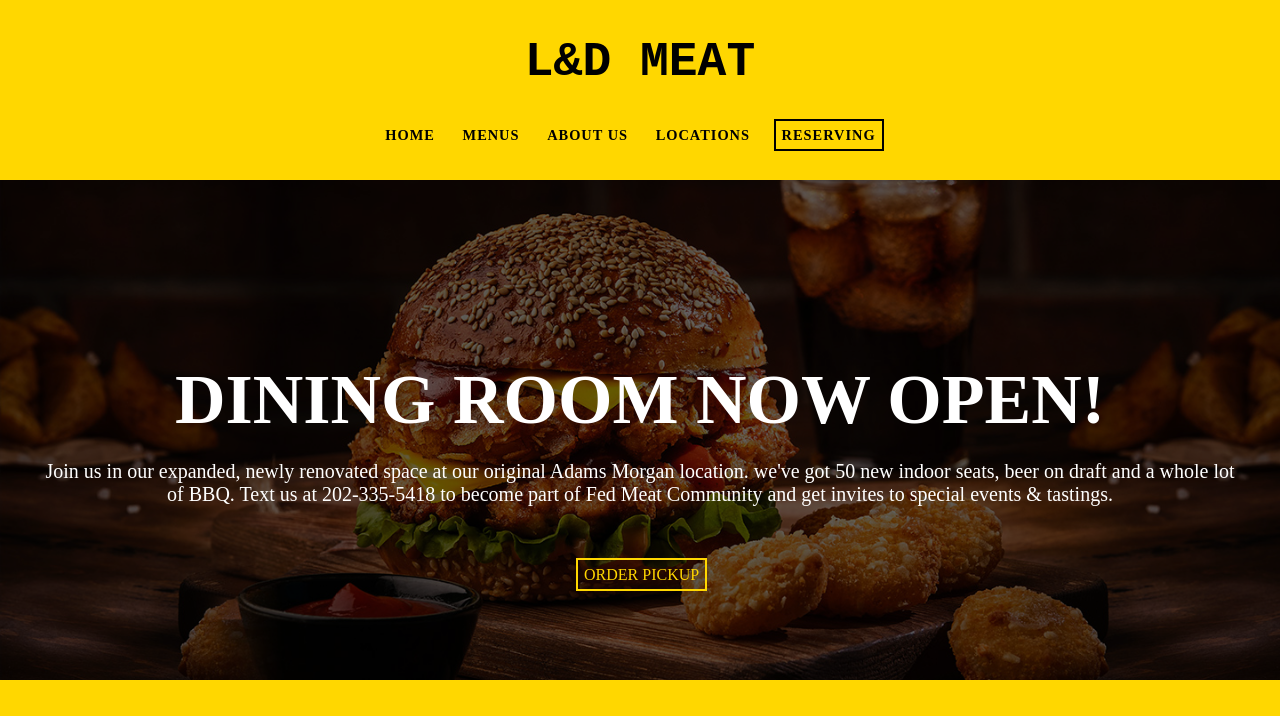
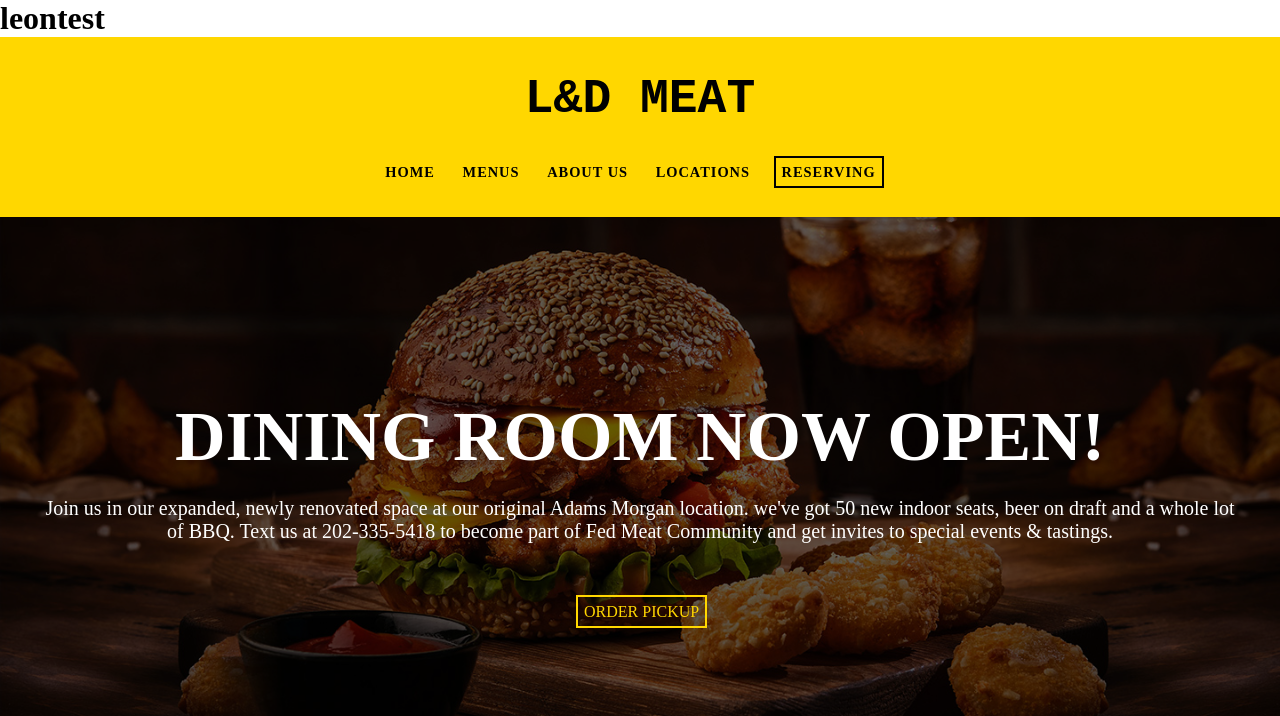
Before and after one commit to leonrama10/Projket-web, a PHP site: page / in a window 1280 px wide. Shown: the top 716 px of the page. Run offline with PHP 8.4, Linux system fonts and the light colour scheme.

Commit message:
probleme-me foldera

```diff
--- a/index.php
+++ b/index.php
@@ -11,6 +11,7 @@
 </head>
 <body>
 
+<h1>leontest</h1>
 
     <header>
         <div class="container">
```
